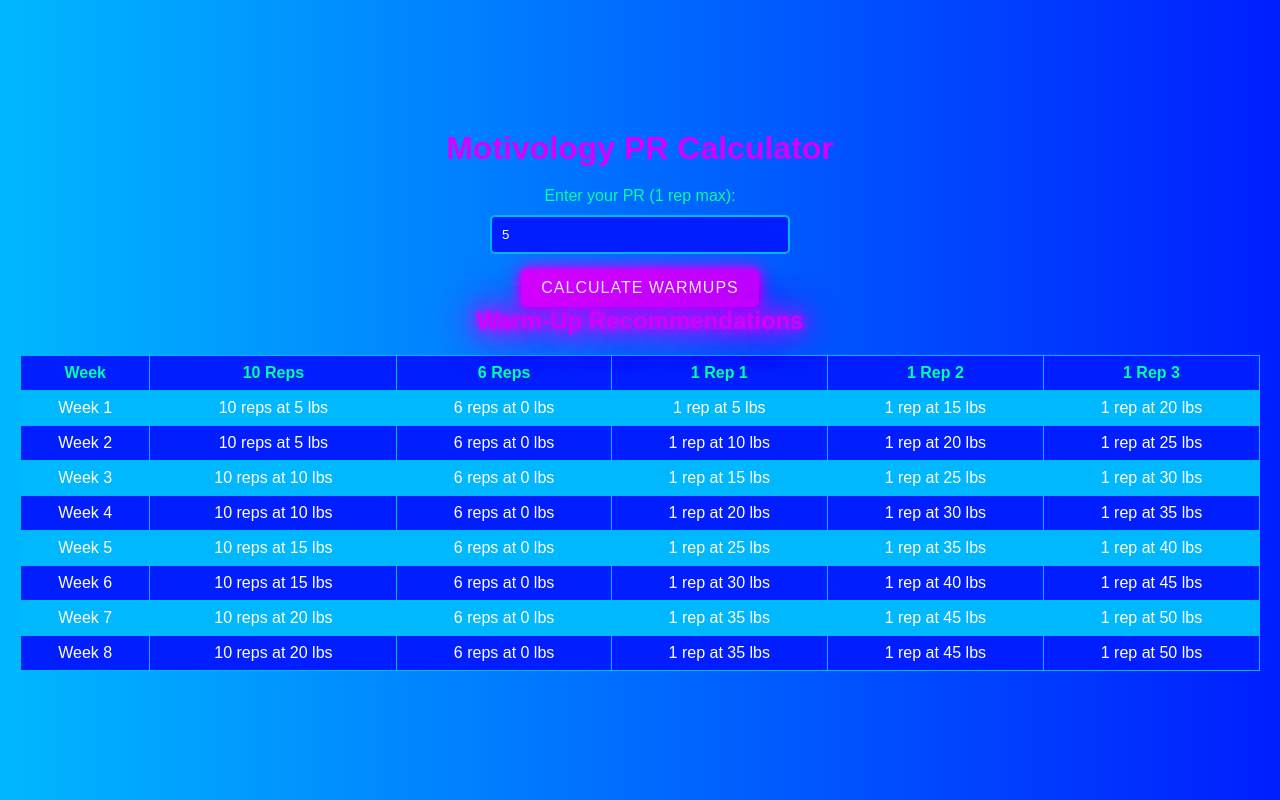
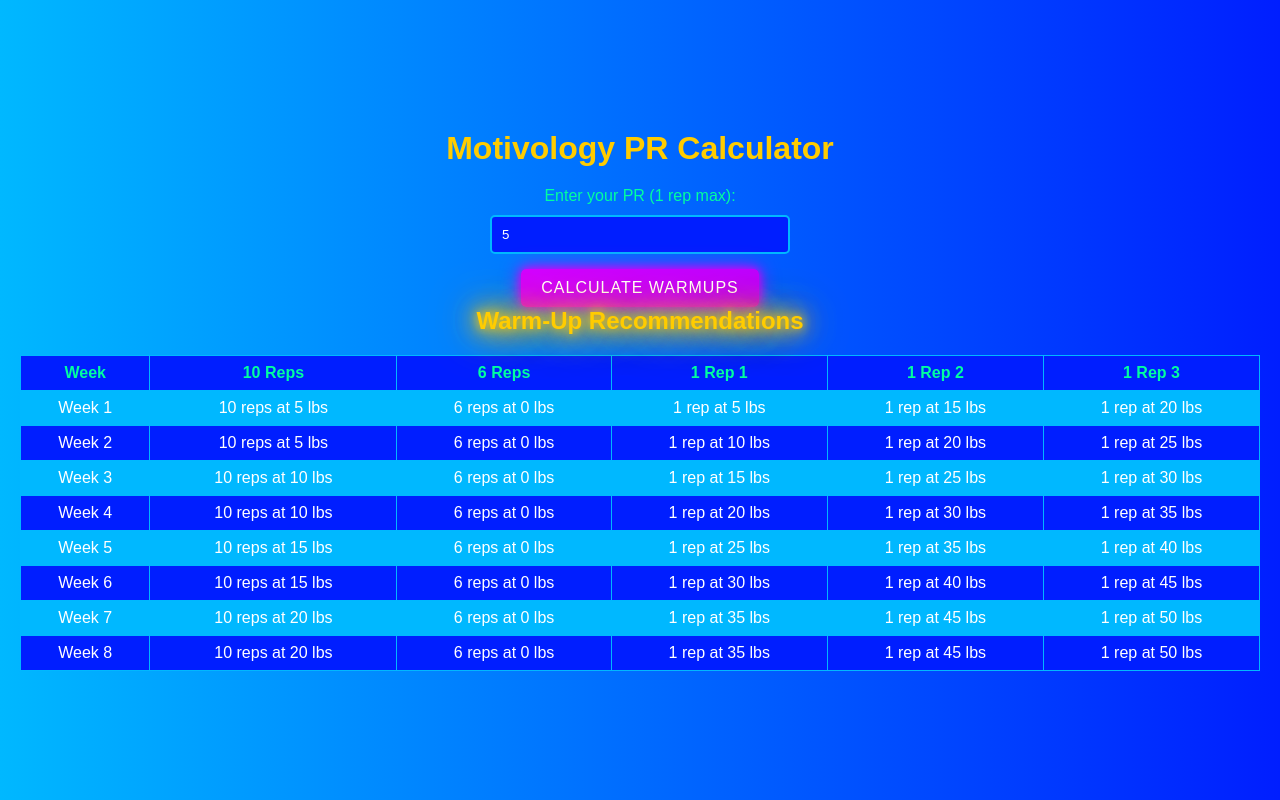
Before and after one commit to jakec0des/Motiveology.io, a plain HTML site: page index.html in a window 1280 px wide. Both pictures are taken after typing "5" into the empty fields and a click on the button "CALCULATE WARMUPS". Drawn offline with Linux system fonts and the light colour scheme; a web font is replaced by a local one.

Commit message:
yellow title

```diff
--- a/styles.css
+++ b/styles.css
@@ -23,7 +23,7 @@
 }
 
 h1 {
-  color: #d600ff; /* Neon pink */
+  color: #ffcc00; /* Yellow color */
   font-size: 2rem;
   text-align: center;
   margin-bottom: 20px;
@@ -115,8 +115,8 @@
 }
 
 #results h2 {
-  color: #d600ff; /* Neon pink glow */
-  text-shadow: 0 0 10px #d600ff, 0 0 20px #d600ff, 0 0 30px #d600ff, 0 0 40px #bd00ff, 0 0 50px #bd00ff;
+  color: #ffcc00; /* Yellow color */
+  text-shadow: 0 0 10px #ffcc00, 0 0 20px #ffcc00, 0 0 30px #ffcc00, 0 0 40px #ffb300, 0 0 50px #ffb300; /* Yellow glow */
   text-align: center;
   margin-bottom: 20px;
 }
```
